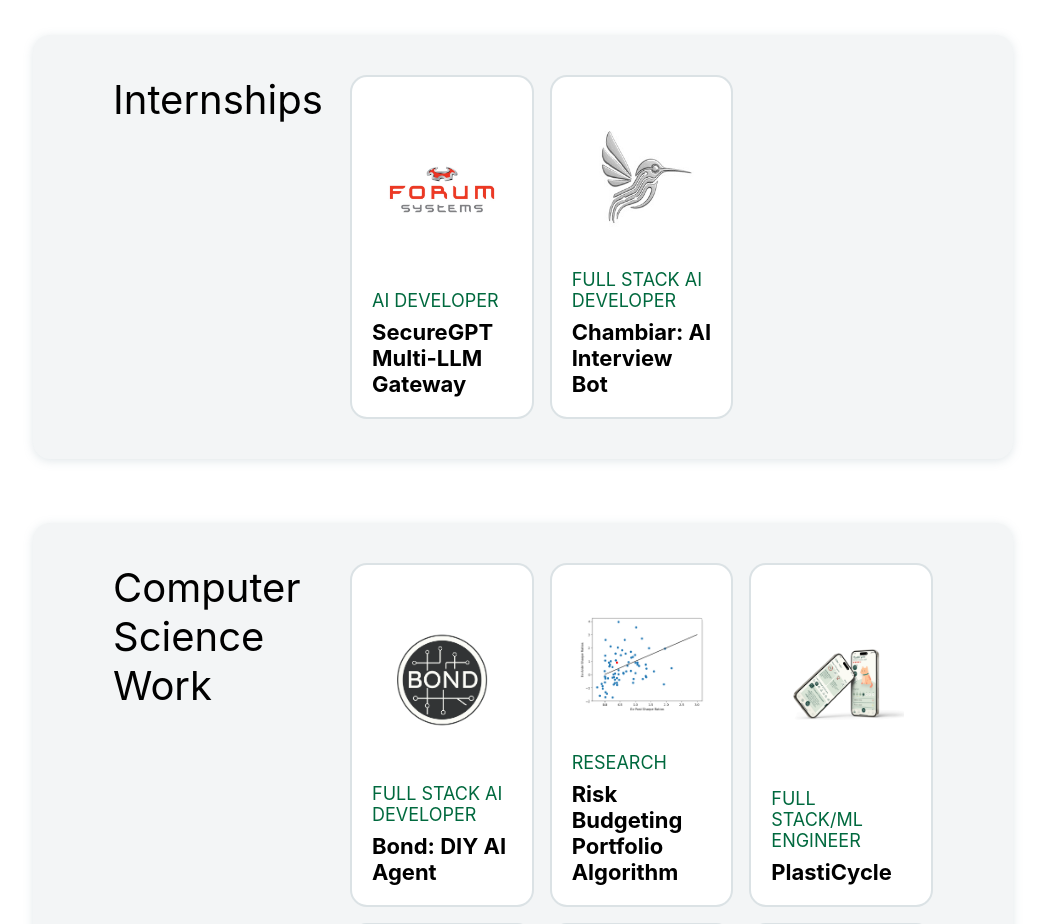
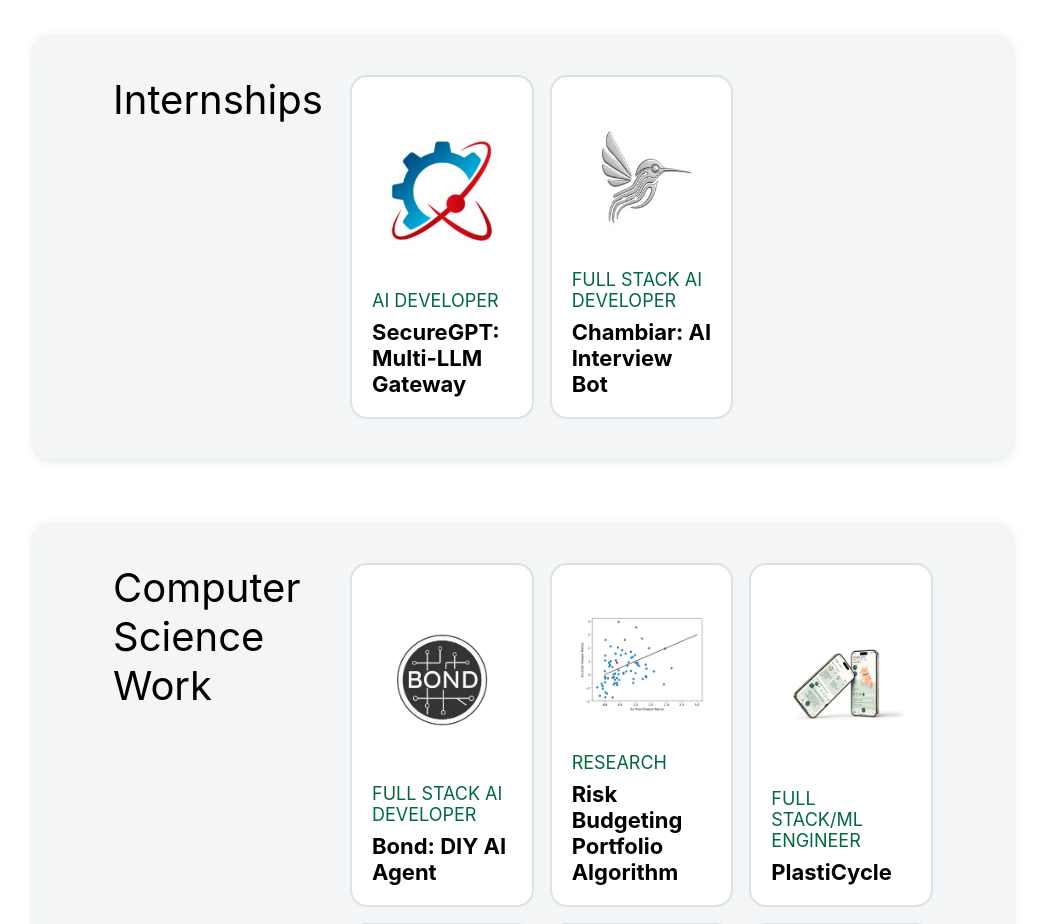
Before and after one commit to Mace1059/jackmacy, a React (Vite) app: page / in a window 1280 px wide. Shown: the part 1800-2724 px from the top of the page, without its empty margins (117-1162 px from the left). Built offline with nearby package versions, Linux system fonts and the light colour scheme.

Commit message:
updated linkedin and qgear logo

```diff
--- a/src/components/footer.tsx
+++ b/src/components/footer.tsx
@@ -16,7 +16,7 @@ function Footer() {
           </a>
         </Grid>
         <Grid item xs={4} sx={{ display: "flex", justifyContent: "flex-end", alignItems: "center" }}>
-          <a href={"https://www.linkedin.com/in/jack-macy-b227a8239/"} target="_blank">
+          <a href={"https://www.linkedin.com/in/jack-macy/"} target="_blank">
             <LinkedInIcon fontSize="large" />
           </a>
         </Grid>
--- a/src/components/navbar.tsx
+++ b/src/components/navbar.tsx
@@ -24,7 +24,7 @@ function NavBar() {
           <a href={"https://drive.google.com/file/d/1xy2tZYP352A0zsIK8n7ziZMD7sJOYHDK/view?usp=sharing"} target="_blank">
             Resume
           </a>
-          <a href={"https://www.linkedin.com/in/jack-macy-b227a8239/"} target="_blank">
+          <a href={"https://www.linkedin.com/in/jack-macy/"} target="_blank">
             <LinkedInIcon fontSize="large"></LinkedInIcon>
           </a>
         </nav>
--- a/src/pages/HomePage.tsx
+++ b/src/pages/HomePage.tsx
@@ -10,7 +10,7 @@ import mgame from "/mgame.png"
 import mural from "/mural.jpg"
 import coldwar from "/coldwar.png"
 import plastic from "/plastic.png"
-import forumsys from "/forumsys.jpg"
+import qgears from "/quantum_gears_logo.jfif"
 import chambiar from "/chambiar.jfif"
 import comingsoon from "/comingsoon.jpg"
 import inforest from "/inforest.png"
@@ -63,7 +63,7 @@ function JoinPage() {
         </div>
 
         <WorkSection title="Internships">
-          <WorkItem image={<img src={forumsys}></img>} title="SecureGPT Multi-LLM Gateway" role="AI Developer"
+          <WorkItem image={<img src={qgears}></img>} title="SecureGPT: Multi-LLM Gateway" role="AI Developer"
             description="Worked on the SecureGPT Multi-LLM Gateway, an application allowing for safe and secure interactions with an LLM through data obfuscation. Added excel functionality through the creation of a code self-execution framework leveraging python libraries like pandas and scikit. Utilizes a dual-model preprocessor for nonnumeric data and a Chain of Thought model for data analysis. Responsible for mentoring other interns and attending daily team meetings. Created by Quantum Gears at Forum Systems."
             accomplishments={[
               "Spearheaded a chain-of-thought architecture for statistical analysis within Excel sheets, improving a gpt-4 baseline by 11%",
```
